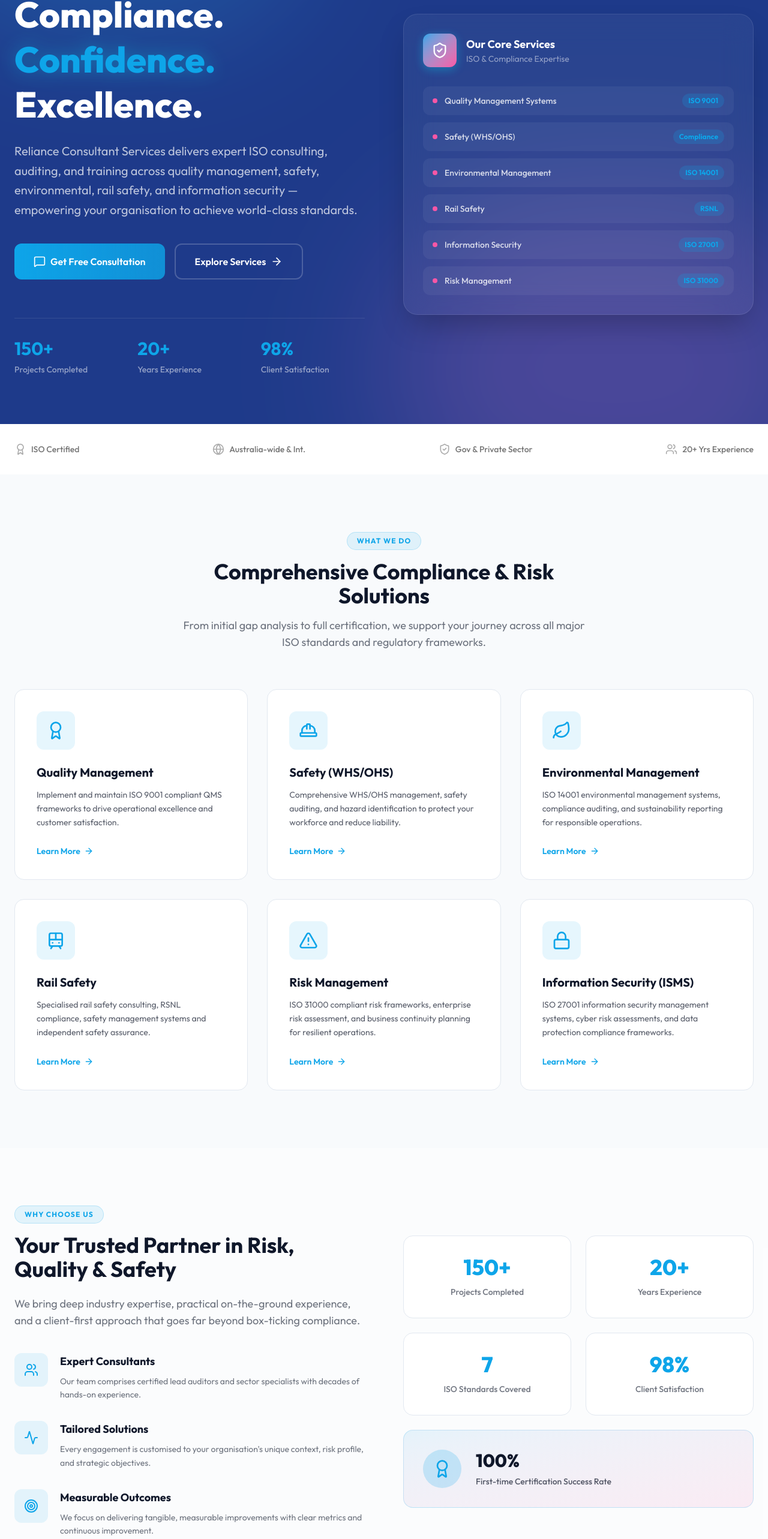
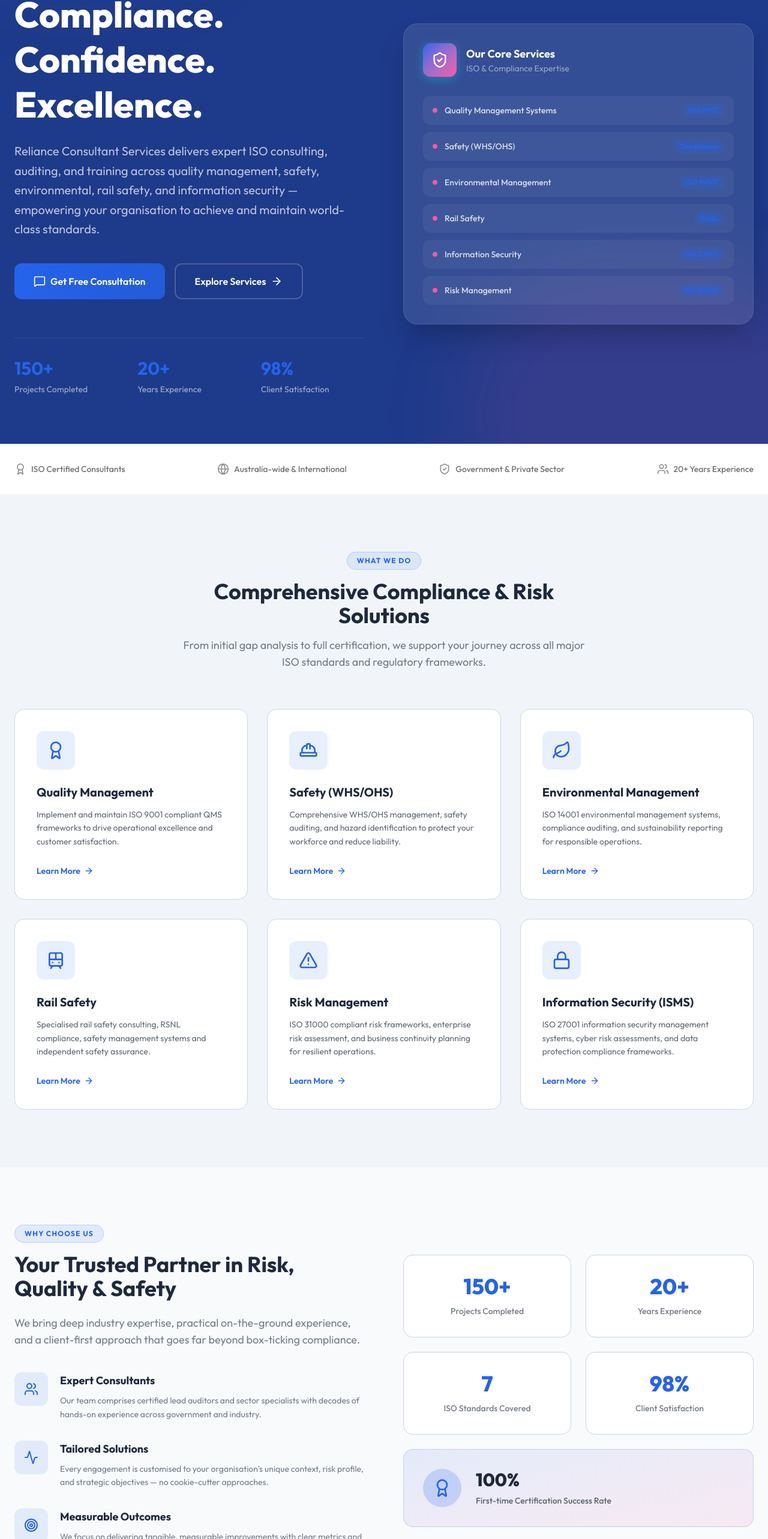
Before and after one commit to HiteshAhuja123/Reliance-consultant, a Next.js app: page / in a window 1280 px wide. Shown: the part 207-2773 px from the top of the page at 60% size. Built offline with nearby package versions, Linux system fonts and the light colour scheme.

Commit message:
feat: enhance homepage layout with dynamic content and improved responsiveness

```diff
--- a/app/globals.css
+++ b/app/globals.css
@@ -19,15 +19,15 @@
 }
 
 :root {
-  --background: #f8fafc;
-  --foreground: #0f172a;
+  --background: #f1f5f9;
+  --foreground: #1e293b;
   --primary: #1e3a8a;
   --primary-foreground: #ffffff;
-  --accent: #0ea5e9;
+  --accent: #2563eb;
   --accent-foreground: #ffffff;
   --card: #ffffff;
-  --card-foreground: #0f172a;
-  --border: #e2e8f0;
+  --card-foreground: #1e293b;
+  --border: #cbd5e1;
 }
 
 .dark {
--- a/app/page.js
+++ b/app/page.js
@@ -1,16 +1,82 @@
+import { Fragment } from "react";
 import Link from "next/link";
 import { ArrowRight, MessageSquare, ShieldCheck, Award, HardHat, Leaf, Train, AlertTriangle, Lock, Users, Activity, Target, Globe } from "lucide-react";
 import { ServiceCard } from "@/components/ServiceCard";
+
+const trustIcons = [Award, Globe, ShieldCheck, Users];
+const serviceIcons = [Award, HardHat, Leaf, Train, AlertTriangle, Lock];
+const whyChooseIcons = [Users, Activity, Target];
+
+const heroTitleLines = ["Compliance.", "Confidence.", "Excellence."];
+const heroDescription =
+  "Reliance Consultant Services delivers expert ISO consulting, auditing, and training across quality management, safety, environmental, rail safety, and information security — empowering your organisation to achieve and maintain world-class standards.";
+const heroStats = [
+  { num: "150+", label: "Projects Completed" },
+  { num: "20+", label: "Years Experience" },
+  { num: "98%", label: "Client Satisfaction" },
+];
+const heroCoreServices = [
+  { name: "Quality Management Systems", badge: "ISO 9001" },
+  { name: "Safety (WHS/OHS)", badge: "Compliance" },
+  { name: "Environmental Management", badge: "ISO 14001" },
+  { name: "Rail Safety", badge: "RSNL" },
+  { name: "Information Security", badge: "ISO 27001" },
+  { name: "Risk Management", badge: "ISO 31000" },
+];
+const trust = [
+  { label: "ISO Certified Consultants" },
+  { label: "Australia-wide & International" },
+  { label: "Government & Private Sector" },
+  { label: "20+ Years Experience" },
+];
+const servicesOverview = {
+  label: "What We Do",
+  title: "Comprehensive Compliance & Risk Solutions",
+  description:
+    "From initial gap analysis to full certification, we support your journey across all major ISO standards and regulatory frameworks.",
+  cards: [
+    { title: "Quality Management", description: "Implement and maintain ISO 9001 compliant QMS frameworks to drive operational excellence and customer satisfaction.", href: "/services#quality" },
+    { title: "Safety (WHS/OHS)", description: "Comprehensive WHS/OHS management, safety auditing, and hazard identification to protect your workforce and reduce liability.", href: "/services#safety" },
+    { title: "Environmental Management", description: "ISO 14001 environmental management systems, compliance auditing, and sustainability reporting for responsible operations.", href: "/services#environmental" },
+    { title: "Rail Safety", description: "Specialised rail safety consulting, RSNL compliance, safety management systems and independent safety assurance.", href: "/services#rail" },
+    { title: "Risk Management", description: "ISO 31000 compliant risk frameworks, enterprise risk assessment, and business continuity planning for resilient operations.", href: "/services#risk" },
+    { title: "Information Security (ISMS)", description: "ISO 27001 information security management systems, cyber risk assessments, and data protection compliance frameworks.", href: "/services#isms" },
+  ],
+};
+const whyChoose = {
+  label: "Why Choose Us",
+  title: "Your Trusted Partner in Risk, Quality & Safety",
+  description:
+    "We bring deep industry expertise, practical on-the-ground experience, and a client-first approach that goes far beyond box-ticking compliance.",
+  features: [
+    { title: "Expert Consultants", desc: "Our team comprises certified lead auditors and sector specialists with decades of hands-on experience across government and industry." },
+    { title: "Tailored Solutions", desc: "Every engagement is customised to your organisation's unique context, risk profile, and strategic objectives — no cookie-cutter approaches." },
+    { title: "Measurable Outcomes", desc: "We focus on delivering tangible, measurable improvements with clear metrics and continuous improvement pathways built in." },
+  ],
+  stats: [
+    { num: "150+", label: "Projects Completed" },
+    { num: "20+", label: "Years Experience" },
+    { num: "7", label: "ISO Standards Covered" },
+    { num: "98%", label: "Client Satisfaction" },
+  ],
+  highlight: { num: "100%", label: "First-time Certification Success Rate" },
+};
+const ctaBanner = {
+  title: "Ready to Achieve Compliance Excellence?",
+  description:
+    "Partner with Australia's leading ISO consultants. Get a free gap analysis and discover how we can fast-track your certification journey.",
+  cta: { text: "Get Free Consultation", href: "/contact" },
+};
 
 export default function Home() {
   return (
     <>
       {/* ======= HERO ======= */}
       <section className="relative min-h-screen flex items-center pt-32 pb-20 overflow-hidden bg-primary">
-        {/* Animated Background Mesh */}
+        {/* Background Mesh */}
         <div className="absolute inset-0 pointer-events-none overflow-hidden">
-          <div className="absolute top-[-20%] left-[-10%] w-[50%] h-[50%] bg-accent/20 blur-[100px] rounded-full mix-blend-screen animate-pulse"></div>
-          <div className="absolute bottom-[-20%] right-[-10%] w-[60%] h-[60%] bg-[#f857a6]/20 blur-[120px] rounded-full mix-blend-screen"></div>
+          <div className="absolute top-[-20%] left-[-10%] w-[40%] h-[40%] bg-accent/10 blur-3xl rounded-full"></div>
+          <div className="absolute bottom-[-20%] right-[-10%] w-[50%] h-[50%] bg-[#f857a6]/10 blur-3xl rounded-full"></div>
         </div>
 
         <div className="max-w-7xl mx-auto px-6 w-full relative z-10">
@@ -24,13 +90,16 @@
               </div>
 
               <h1 className="text-4xl md:text-5xl lg:text-6xl font-extrabold text-white leading-tight mb-6">
-                Compliance.<br />
-                <span className="text-accent drop-shadow-[0_0_15px_rgba(0,242,254,0.3)]">Confidence.</span><br />
-                Excellence.
+                {heroTitleLines.map((line, index) => (
+                  <Fragment key={index}>
+                    {line}
+                    {index < heroTitleLines.length - 1 && <br />}
+                  </Fragment>
+                ))}
               </h1>
 
               <p className="text-lg md:text-xl text-white/70 leading-relaxed mb-10">
-                Reliance Consultant Services delivers expert ISO consulting, auditing, and training across quality management, safety, environmental, rail safety, and information security — empowering your organisation to achieve world-class standards.
+                {heroDescription}
               </p>
 
               <div className="flex flex-col sm:flex-row flex-wrap gap-4 mb-16">
@@ -43,11 +112,7 @@
               </div>
 
               <div className="grid grid-cols-2 sm:grid-cols-3 gap-6 sm:gap-8 pt-8 border-t border-white/10">
-                {[
-                  { num: "150+", label: "Projects Completed" },
-                  { num: "20+", label: "Years Experience" },
-                  { num: "98%", label: "Client Satisfaction" },
-                ].map((stat, i) => (
+                {heroStats.map((stat, i) => (
                   <div key={i}>
                     <span className="block text-3xl font-bold text-accent mb-1">{stat.num}</span>
                     <span className="text-sm font-medium text-white/50">{stat.label}</span>
@@ -58,7 +123,7 @@
 
             {/* Hero Right Card */}
             <div className="relative hidden lg:block">
-              <div className="bg-white/5 border border-white/10 backdrop-blur-xl rounded-3xl p-8 shadow-2xl relative z-10">
+              <div className="bg-white/10 border border-white/10 rounded-3xl p-8 shadow-2xl relative z-10">
                 <div className="flex items-center gap-4 mb-8">
                   <div className="w-14 h-14 rounded-xl bg-gradient-to-br from-accent to-[#f857a6] flex items-center justify-center text-white shadow-[0_4px_16px_rgba(0,242,254,0.3)]">
                     <ShieldCheck size={28} />
@@ -70,14 +135,7 @@
                 </div>
 
                 <div className="space-y-3">
-                  {[
-                    { name: "Quality Management Systems", badge: "ISO 9001" },
-                    { name: "Safety (WHS/OHS)", badge: "Compliance" },
-                    { name: "Environmental Management", badge: "ISO 14001" },
-                    { name: "Rail Safety", badge: "RSNL" },
-                    { name: "Information Security", badge: "ISO 27001" },
-                    { name: "Risk Management", badge: "ISO 31000" },
-                  ].map((service, i) => (
+                  {heroCoreServices.map((service, i) => (
                     <div key={i} className="flex items-center gap-3 bg-white/5 rounded-xl px-4 py-3 hover:bg-white/10 transition-colors">
                       <div className="w-2 h-2 rounded-full bg-[#f857a6]"></div>
                       <span className="text-sm font-medium text-white/80">{service.name}</span>
@@ -94,11 +152,14 @@
       {/* ======= TRUST BAR ======= */}
       <div className="bg-primary-foreground py-8">
         <div className="max-w-7xl mx-auto px-6 flex flex-wrap items-center justify-between gap-6 opacity-70 grayscale hover:grayscale-0 transition-all duration-500">
-          {/* Trust logos or icons could go here, currently text items */}
-          <div className="flex items-center gap-2 font-medium text-xs sm:text-sm text-primary"><Award className="text-accent w-4 h-4 sm:w-5 sm:h-5" /> ISO Certified</div>
-          <div className="flex items-center gap-2 font-medium text-xs sm:text-sm text-primary"><Globe className="text-accent w-4 h-4 sm:w-5 sm:h-5" /> Australia-wide & Int.</div>
-          <div className="flex items-center gap-2 font-medium text-xs sm:text-sm text-primary"><ShieldCheck className="text-accent w-4 h-4 sm:w-5 sm:h-5" /> Gov & Private Sector</div>
-          <div className="flex items-center gap-2 font-medium text-xs sm:text-sm text-primary"><Users className="text-accent w-4 h-4 sm:w-5 sm:h-5" /> 20+ Yrs Experience</div>
+          {trust.map((item, i) => {
+            const Icon = trustIcons[i];
+            return (
+              <div key={i} className="flex items-center gap-2 font-medium text-xs sm:text-sm text-primary">
+                <Icon className="text-accent w-4 h-4 sm:w-5 sm:h-5" /> {item.label}
+              </div>
+            );
+          })}
         </div>
       </div>
 
@@ -106,48 +167,24 @@
       <section className="py-24 bg-background">
         <div className="max-w-7xl mx-auto px-6">
           <div className="text-center max-w-2xl mx-auto mb-16">
-            <span className="inline-block text-xs font-bold uppercase tracking-widest text-accent bg-accent/10 border border-accent/20 px-4 py-1.5 rounded-full mb-4">What We Do</span>
-            <h2 className="text-3xl md:text-4xl font-bold text-foreground mb-4">Comprehensive Compliance & Risk Solutions</h2>
-            <p className="text-foreground/60 text-base md:text-lg">From initial gap analysis to full certification, we support your journey across all major ISO standards and regulatory frameworks.</p>
+            <span className="inline-block text-xs font-bold uppercase tracking-widest text-accent bg-accent/10 border border-accent/20 px-4 py-1.5 rounded-full mb-4">{servicesOverview.label}</span>
+            <h2 className="text-3xl md:text-4xl font-bold text-foreground mb-4">{servicesOverview.title}</h2>
+            <p className="text-foreground/60 text-base md:text-lg">{servicesOverview.description}</p>
           </div>
 
           <div className="grid md:grid-cols-2 lg:grid-cols-3 gap-8">
+            {servicesOverview.cards.map((card, i) => {
+              const Icon = serviceIcons[i];
+              return (
                 <ServiceCard
-              icon={Award}
-              title="Quality Management"
-              description="Implement and maintain ISO 9001 compliant QMS frameworks to drive operational excellence and customer satisfaction."
-              href="/services#quality"
+                  key={card.title}
+                  icon={Icon}
+                  title={card.title}
+                  description={card.description}
+                  href={card.href}
                 />
-            <ServiceCard
-              icon={HardHat}
-              title="Safety (WHS/OHS)"
-              description="Comprehensive WHS/OHS management, safety auditing, and hazard identification to protect your workforce and reduce liability."
-              href="/services#safety"
-            />
-            <ServiceCard
-              icon={Leaf}
-              title="Environmental Management"
-              description="ISO 14001 environmental management systems, compliance auditing, and sustainability reporting for responsible operations."
-              href="/services#environmental"
-            />
-            <ServiceCard
-              icon={Train}
-              title="Rail Safety"
-              description="Specialised rail safety consulting, RSNL compliance, safety management systems and independent safety assurance."
-              href="/services#rail"
-            />
-            <ServiceCard
-              icon={AlertTriangle}
-              title="Risk Management"
-              description="ISO 31000 compliant risk frameworks, enterprise risk assessment, and business continuity planning for resilient operations."
-              href="/services#risk"
-            />
-            <ServiceCard
-              icon={Lock}
-              title="Information Security (ISMS)"
-              description="ISO 27001 information security management systems, cyber risk assessments, and data protection compliance frameworks."
-              href="/services#isms"
-            />
+              );
+            })}
           </div>
         </div>
       </section>
@@ -157,36 +194,30 @@
         <div className="max-w-7xl mx-auto px-6">
           <div className="grid lg:grid-cols-2 gap-16 items-center">
             <div>
-              <span className="inline-block text-xs font-bold uppercase tracking-widest text-accent bg-accent/10 border border-accent/20 px-4 py-1.5 rounded-full mb-4">Why Choose Us</span>
-              <h2 className="text-3xl md:text-4xl font-bold text-foreground mb-6">Your Trusted Partner in Risk, Quality & Safety</h2>
-              <p className="text-foreground/60 text-lg mb-10">We bring deep industry expertise, practical on-the-ground experience, and a client-first approach that goes far beyond box-ticking compliance.</p>
+              <span className="inline-block text-xs font-bold uppercase tracking-widest text-accent bg-accent/10 border border-accent/20 px-4 py-1.5 rounded-full mb-4">{whyChoose.label}</span>
+              <h2 className="text-3xl md:text-4xl font-bold text-foreground mb-6">{whyChoose.title}</h2>
+              <p className="text-foreground/60 text-lg mb-10">{whyChoose.description}</p>
 
               <div className="space-y-8">
-                {[
-                  { icon: Users, title: "Expert Consultants", desc: "Our team comprises certified lead auditors and sector specialists with decades of hands-on experience." },
-                  { icon: Activity, title: "Tailored Solutions", desc: "Every engagement is customised to your organisation's unique context, risk profile, and strategic objectives." },
-                  { icon: Target, title: "Measurable Outcomes", desc: "We focus on delivering tangible, measurable improvements with clear metrics and continuous improvement." },
-                ].map((feature, i) => (
+                {whyChoose.features.map((feature, i) => {
+                  const Icon = whyChooseIcons[i];
+                  return (
                     <div key={i} className="flex gap-5">
                       <div className="w-14 h-14 rounded-xl bg-accent/10 text-accent flex items-center justify-center shrink-0">
-                      <feature.icon size={24} />
+                        <Icon size={24} />
                       </div>
                       <div>
                         <h4 className="text-lg font-bold text-foreground mb-2">{feature.title}</h4>
                         <p className="text-sm text-foreground/60 leading-relaxed">{feature.desc}</p>
                       </div>
                     </div>
-                ))}
+                  );
+                })}
               </div>
             </div>
 
             <div className="grid sm:grid-cols-2 gap-6">
-              {[
-                { num: "150+", label: "Projects Completed" },
-                { num: "20+", label: "Years Experience" },
-                { num: "7", label: "ISO Standards Covered" },
-                { num: "98%", label: "Client Satisfaction" },
-              ].map((stat, i) => (
+              {whyChoose.stats.map((stat, i) => (
                 <div key={i} className="bg-card border border-border rounded-2xl p-8 text-center hover:-translate-y-1 hover:shadow-lg transition-all duration-300">
                   <span className="block text-4xl font-extrabold text-accent mb-2">{stat.num}</span>
                   <span className="text-sm font-medium text-foreground/60">{stat.label}</span>
@@ -197,8 +228,8 @@
                   <Award size={32} />
                 </div>
                 <div>
-                  <span className="block text-3xl font-extrabold text-foreground mb-1">100%</span>
-                  <span className="text-sm font-medium text-foreground/70">First-time Certification Success Rate</span>
+                  <span className="block text-3xl font-extrabold text-foreground mb-1">{whyChoose.highlight.num}</span>
+                  <span className="text-sm font-medium text-foreground/70">{whyChoose.highlight.label}</span>
                 </div>
               </div>
             </div>
@@ -209,14 +240,14 @@
       {/* ======= CTA BANNER ======= */}
       <section className="relative py-24 bg-primary overflow-hidden">
         <div className="absolute inset-0 bg-[url('/pattern.svg')] opacity-5"></div>
-        <div className="absolute top-1/2 left-1/2 -translate-x-1/2 -translate-y-1/2 w-[800px] h-[800px] bg-accent/20 blur-[120px] rounded-full pointer-events-none mix-blend-screen"></div>
+        <div className="absolute top-1/2 left-1/2 -translate-x-1/2 -translate-y-1/2 w-[600px] h-[600px] bg-accent/10 blur-3xl rounded-full pointer-events-none"></div>
 
         <div className="max-w-5xl mx-auto px-6 relative z-10 text-center">
-          <h2 className="text-3xl md:text-4xl lg:text-5xl font-bold text-white mb-6">Ready to Achieve Compliance Excellence?</h2>
-          <p className="text-base md:text-lg text-white/70 mb-10 max-w-2xl mx-auto">Speak with one of our specialists today and discover how Reliance Consultant Services can strengthen your organisation's compliance posture.</p>
+          <h2 className="text-3xl md:text-4xl lg:text-5xl font-bold text-white mb-6">{ctaBanner.title}</h2>
+          <p className="text-base md:text-lg text-white/70 mb-10 max-w-2xl mx-auto">{ctaBanner.description}</p>
           <div className="flex flex-wrap justify-center gap-4">
-            <Link href="/contact" className="inline-flex items-center gap-2 px-8 py-4 rounded-xl font-semibold text-white bg-gradient-to-r from-accent to-[#f857a6] hover:shadow-[0_8px_20px_rgba(0,242,254,0.4)] hover:-translate-y-1 transition-all">
-              Get Free Consultation
+            <Link href={ctaBanner.cta.href} className="inline-flex items-center gap-2 px-8 py-4 rounded-xl font-semibold text-white bg-gradient-to-r from-accent to-[#f857a6] hover:shadow-[0_8px_20px_rgba(0,242,254,0.4)] hover:-translate-y-1 transition-all">
+              {ctaBanner.cta.text}
             </Link>
           </div>
         </div>
```
Also changed, not shown: components/Navbar.jsx (+20 -6 lines). Lines whose indentation alone changed are shown as unchanged.
